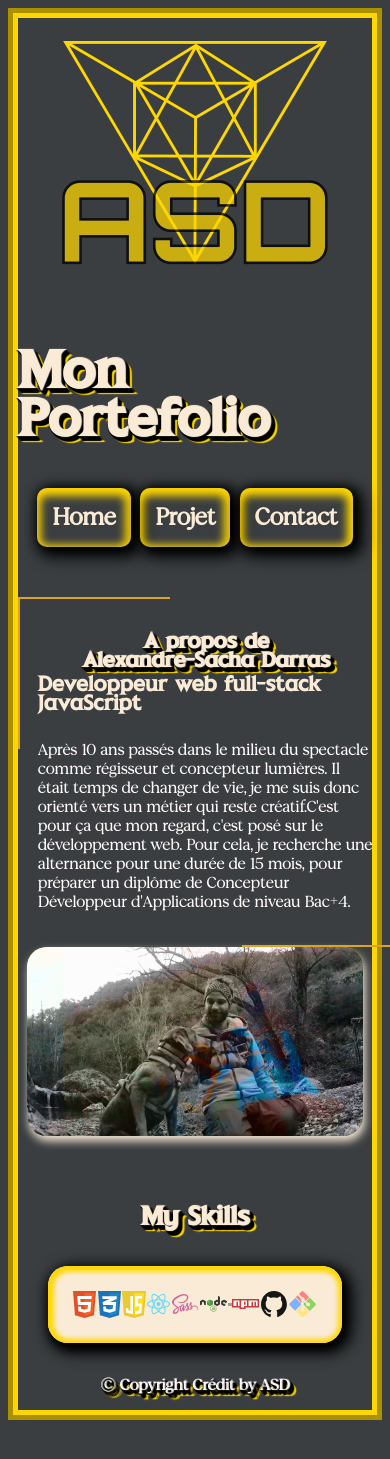
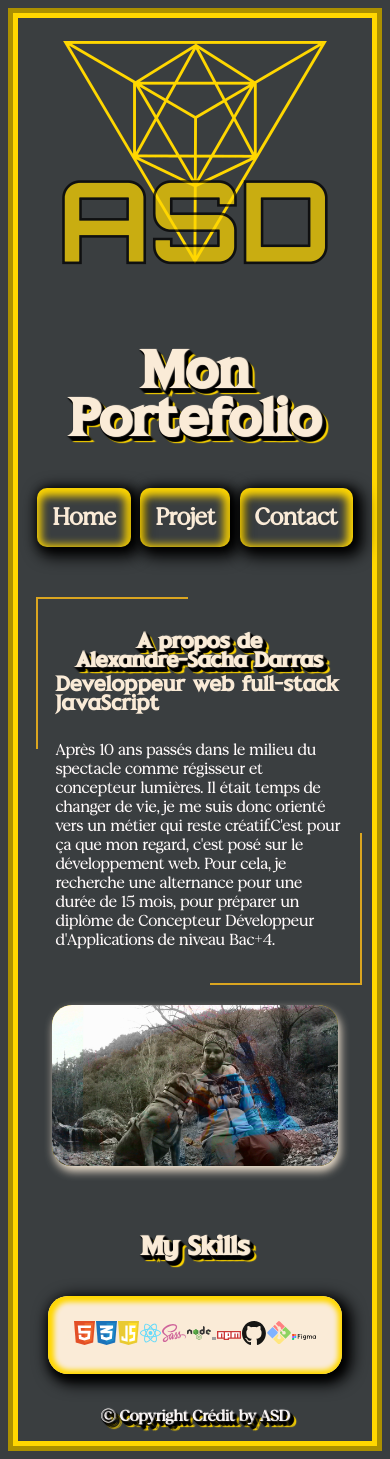
Before and after one commit to Sachdarras/Portefolio, a React (Vite) app: page / in a window 390 px wide. Before the commit the page ends 1428 px from the top, so only its background shows below. Built offline with nearby package versions, Linux system fonts and the light colour scheme; grey boxes are pictures that could not be loaded.

Commit message:
modify responsive

```diff
--- a/src/Components/Skills.jsx
+++ b/src/Components/Skills.jsx
@@ -8,7 +8,7 @@ import git from "../assets/skills/git-icon.svg";
 import npm from "../assets/skills/npm.svg";
 import github from "../assets/skills/github-icon-1.svg";
 import bash from "../assets/skills/git-bash.svg";
-
+import figma from "../assets/skills/figma-5.svg";
 const skills = [
   { name: "Html", img: html },
   { name: "CSS", img: css },
@@ -20,6 +20,7 @@ const skills = [
   { name: "npm", img: npm },
   { name: "GitHub", img: github },
   { name: "GitBash", img: bash },
+  { name: "Figma", img: figma },
 ];
 
 function Skills() {
--- a/src/Style/main.scss
+++ b/src/Style/main.scss
@@ -178,16 +178,14 @@ li {
 }
 
 .logo {
-  display: flex;
-  flex-direction: row;
-  justify-content: space-around;
-  width: 40%;
+  width: 80px;
 }
 
 .logo-container {
   display: flex;
   flex-direction: row;
   align-items: center;
+  justify-content: space-around;
 }
 
 .skills-container ul {
@@ -293,9 +291,7 @@ li {
   top: 50%;
   background: transparent;
   border: none;
-
   cursor: pointer;
-
   z-index: 1;
 }
 
@@ -415,16 +411,27 @@ li {
   background: whitesmoke;
 }
 
-@media only screen and (max-width: 750px) {
+@media only screen and (max-width: 1024px) {
+  h1 {
+    text-align: center;
+  }
   .content {
     flex-direction: column;
+    width: 90%;
+    margin-left: auto;
+    margin-right: auto;
+  }
+  .profil {
+    width: 90%;
+    margin-left: auto;
+    margin-right: auto;
   }
 
-  .profil,
   .description-container {
-    width: 95%;
+    width: 90%;
     margin-left: auto;
     margin-right: auto;
+    margin-bottom: 20px;
   }
 
   .description-container h2 {
@@ -450,7 +457,9 @@ li {
   .logo {
     width: 95%;
   }
-
+  .projectcard-container {
+    margin: auto;
+  }
   .project h4 {
     font-size: 1.5rem;
   }
```
Also changed, not shown: src/assets/skills/figma-5.svg (added).
